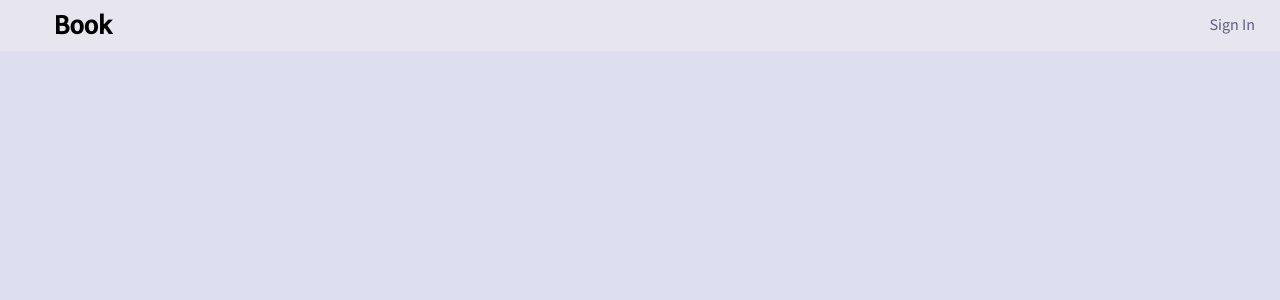
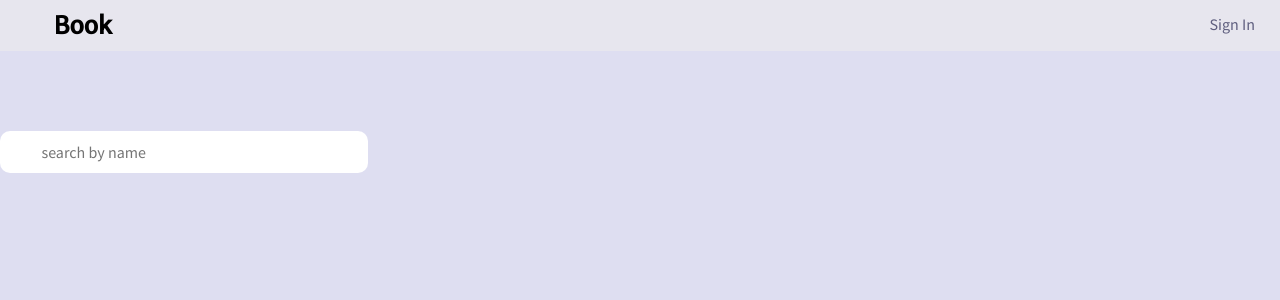
Before and after one commit to hnguyen38/book-keeping-app, a React (Create React App) app: page / in a window 1280 px wide. Shown: the top 300 px of the page. Built offline with nearby package versions, Linux system fonts and the light colour scheme.

Commit message:
made static search bar

```diff
--- a/src/App.js
+++ b/src/App.js
@@ -1,9 +1,11 @@
 import NavBar from "./layout/navbar";
+import Header from "./layout/header";
 
 function App() {
   return (
     <div>
       <NavBar />
+      <Header />
     </div>
   );
 }
--- a/src/components/searchBar.js
+++ b/src/components/searchBar.js
@@ -0,0 +1,13 @@
+import "./searchBar.scss";
+import "../icons/icons.scss";
+
+function SearchBar() {
+  return (
+    <div className="search">
+      <span className="material-icons md-grey">&#xe8b6;</span>
+      <input type="search" placeholder="search by name" />
+    </div>
+  );
+}
+
+export default SearchBar;
--- /dev/null
+++ b/src/components/searchBar.scss
@@ -0,0 +1,18 @@
+.search {
+  display: flex;
+  align-items: center;
+  background: white;
+  width: 23rem;
+  padding: 0.4rem 0.5rem;
+  margin-top: 5rem;
+  border-radius: 10px;
+  justify-content: space-around;
+
+  input {
+    width: 20rem;
+    padding: 0.3rem;
+    font-size: 1rem;
+    border: none;
+    font-family: "Source Sans Pro", sans-serif;
+  }
+}
--- a/src/components/test.style.scss
+++ /dev/null
@@ -1,3 +0,0 @@
-h1 {
-  color: white;
-}
--- a/src/layout/header.js
+++ b/src/layout/header.js
@@ -0,0 +1,11 @@
+import SearchBar from "../components/searchBar";
+
+function Header() {
+  return (
+    <div className="header">
+      <SearchBar />
+    </div>
+  );
+}
+
+export default Header;
--- /dev/null
+++ b/src/layout/header.style.scss
@@ -0,0 +1,5 @@
+.header {
+  height: 50px;
+  width: 100vw;
+  background-color: white;
+}
```
